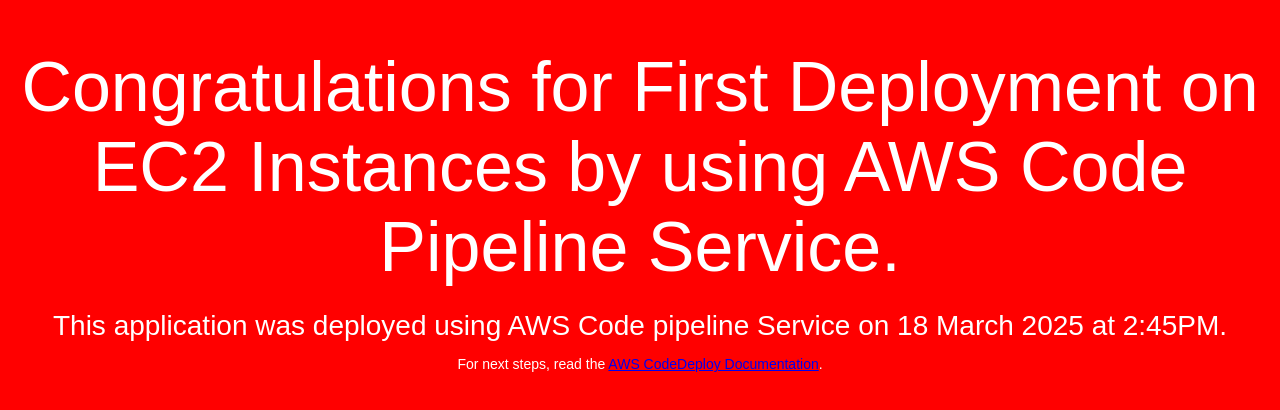
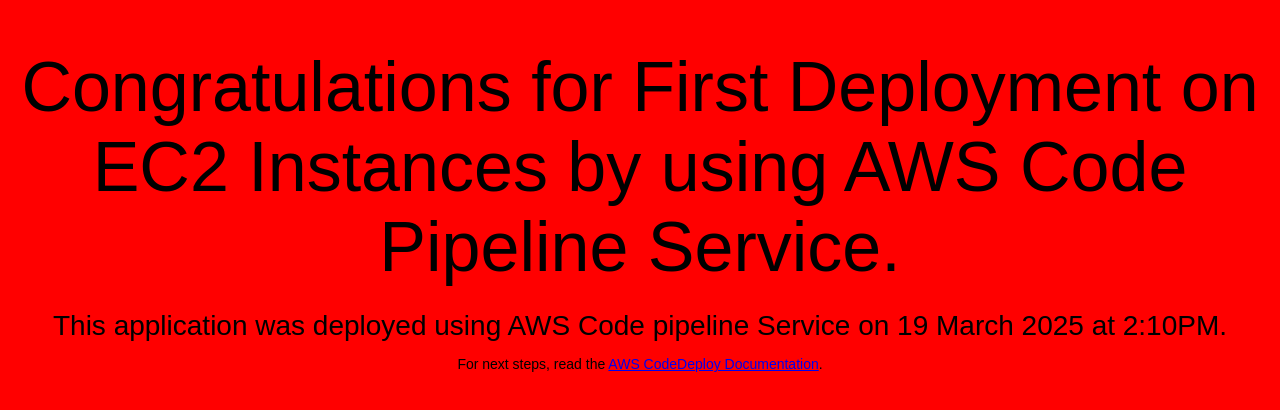
Before and after one commit to avinashbundela1987/intuit, a plain HTML site: page index.html in a window 1280 px wide. Drawn offline with Linux system fonts and the light colour scheme.

Commit message:
new commit on 19 march

```diff
--- a/index.html
+++ b/index.html
@@ -5,7 +5,7 @@
   <title>Sample Deployment</title>
   <style>
     body {
-      color: #ffffff;
+      color: #fffff;
       background-color: #FF0000;
       font-family: Arial, sans-serif;
       font-size: 14px;
@@ -27,7 +27,7 @@
 <body>
   <div align="center">
     <h1>Congratulations for First Deployment on EC2 Instances by using AWS Code Pipeline Service.</h1>
-    <h2>This application was deployed using AWS Code pipeline Service on 18 March 2025 at 2:45PM.</h2>
+    <h2>This application was deployed using AWS Code pipeline Service on 19 March 2025 at 2:10PM.</h2>
     <p>For next steps, read the <a href="http://aws.amazon.com/documentation/codedeploy">AWS CodeDeploy Documentation</a>.</p>
   </div>
 </body>
```
